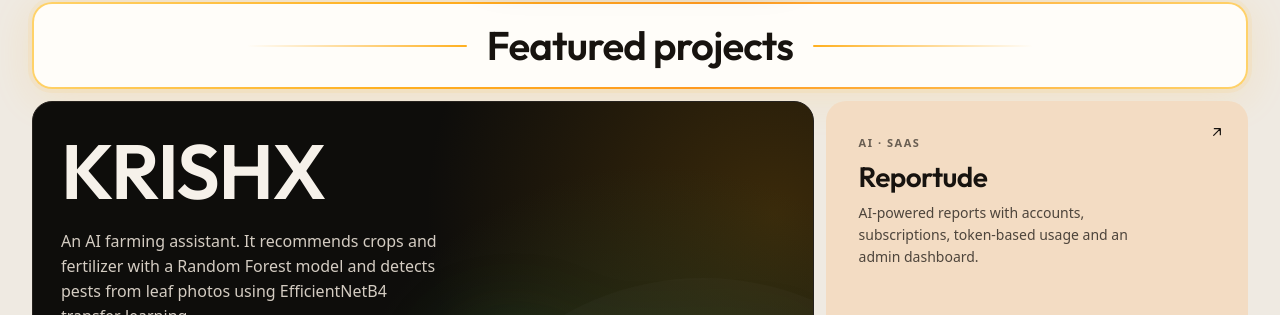
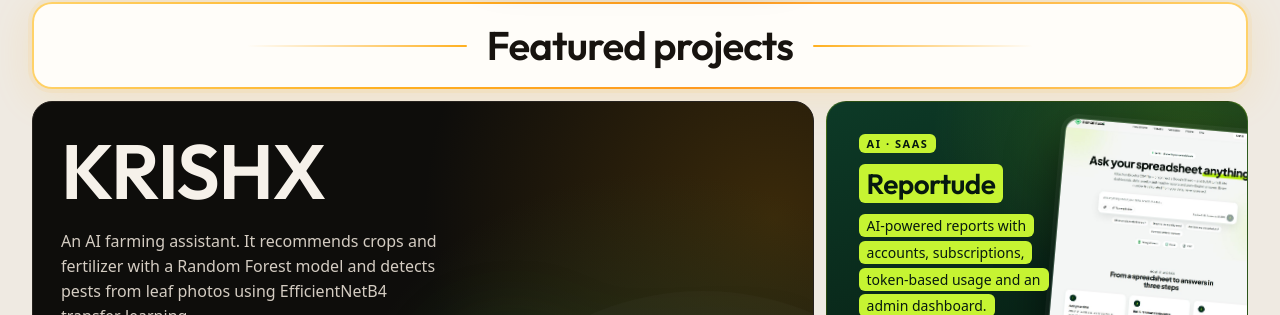
Before and after one commit to Just-Bul/PORTFOLIO-RAKIBUL, a plain HTML site: page index.html in a window 1280 px wide. Shown: the part 823-1138 px from the top of the page. Drawn offline with Linux system fonts and the light colour scheme.

Commit message:
Reportude card: brand design and scrolling preview
Co-Authored-By: Claude Sonnet 5.5 <noreply@anthropic.com>

```diff
--- a/index.html
+++ b/index.html
@@ -87,9 +87,10 @@
         <p class="eyebrow">Flask &middot; React &middot; React Native &middot; TensorFlow</p>
       </section>
       <div class="side">
-        <a class="tile mini mini-sun" href="https://reportude.in" target="_blank" rel="noopener noreferrer">
-          <p class="eyebrow">AI &middot; SaaS</p><h3>Reportude</h3>
-          <p>AI-powered reports with accounts, subscriptions, token-based usage and an admin dashboard.</p>
+        <a class="tile mini mini-rep" href="https://reportude.in" target="_blank" rel="noopener noreferrer">
+          <div class="shot" aria-hidden="true"><img src="assets/reportude-shot.jpg" width="860" height="1008" alt="" loading="lazy"></div>
+          <p class="eyebrow"><mark>AI &middot; SaaS</mark></p><h3><mark>Reportude</mark></h3>
+          <p><mark>AI-powered reports with accounts, subscriptions, token-based usage and an admin dashboard.</mark></p>
           <svg class="ic corner"><use href="#i-ne"/></svg><span class="sr">(opens in a new tab)</span>
         </a>
         <a class="tile mini mini-geo" href="https://github.com/Just-Bul/GEO-CAM" target="_blank" rel="noopener noreferrer">
--- a/style.css
+++ b/style.css
@@ -276,3 +276,16 @@ body::before { content: ""; position: fixed; inset: 0; z-index: -1; pointer-even
 .proj-head::after { background: linear-gradient(270deg, transparent, var(--amber)); }
 .proj-head h2 { white-space: nowrap; }
 @media (max-width: 719px) { .proj-head::before, .proj-head::after { max-width: 40px; } .proj-head { gap: 12px; } }
+
+/* Reportude card: brand-green, scrolling live-site preview */
+.mini-rep { position: relative; overflow: hidden; background: radial-gradient(360px 240px at 85% 10%, #b4f20a2e, transparent 70%), linear-gradient(160deg, #0d3a27, #06190f); border-color: #b4f20a33; color: #fff; }
+.mini-rep:hover { border-color: #b4f20a; }
+.mini-rep mark { background: #c6f432; color: #06190f; padding: 2px 8px; border-radius: 6px; -webkit-box-decoration-break: clone; box-decoration-break: clone; line-height: 1.9; }
+.mini-rep h3 mark { line-height: 1.5; }
+.mini-rep p:not(.eyebrow) { max-width: 24ch; }
+.mini-rep .corner { color: #c6f432; }
+.shot { position: absolute; right: -28px; top: 24px; width: 52%; height: 78%; border-radius: 14px; overflow: hidden; border: 1px solid #ffffff2e; box-shadow: 0 20px 50px #0009, 0 0 0 4px #ffffff0d; transform: rotate(5deg); }
+.shot img { width: 100%; height: auto; max-width: none; animation: pan 18s ease-in-out infinite alternate; }
+@keyframes pan { to { transform: translateY(calc(-100% + 230px)); } }
+.mini-rep > :not(.shot) { position: relative; z-index: 1; }
+@media (max-width: 719px) { .mini-rep { min-height: 300px; } .shot { width: 48%; } }
```
Also changed, not shown: assets/reportude-shot.jpg (added).
